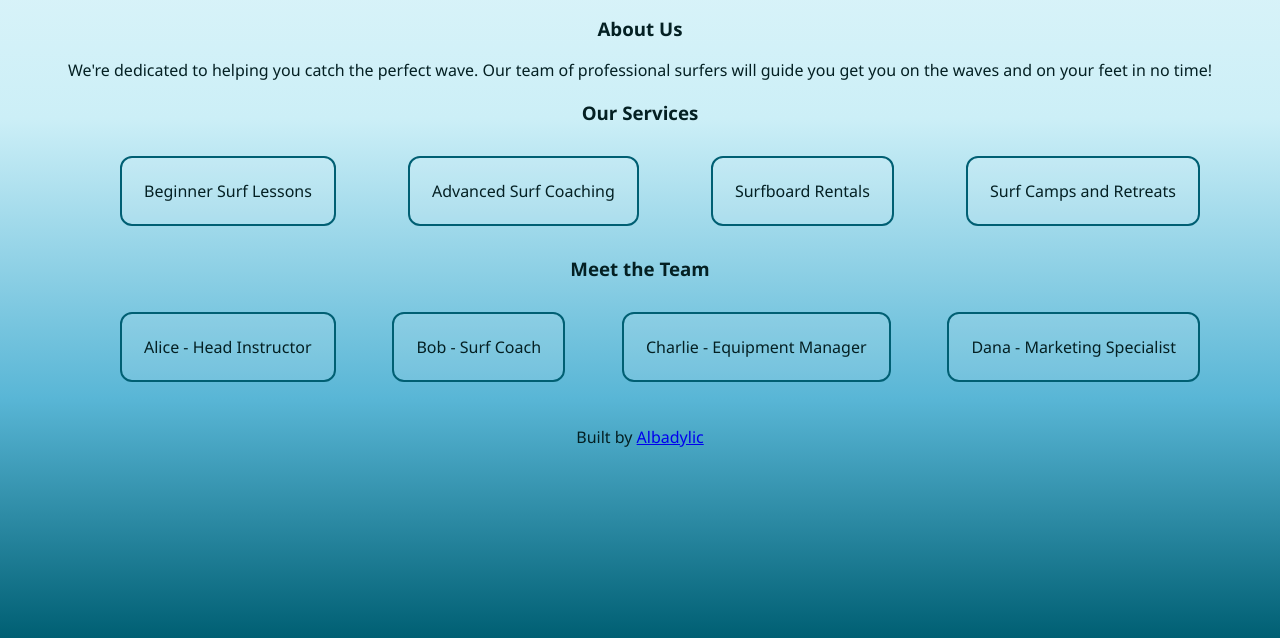
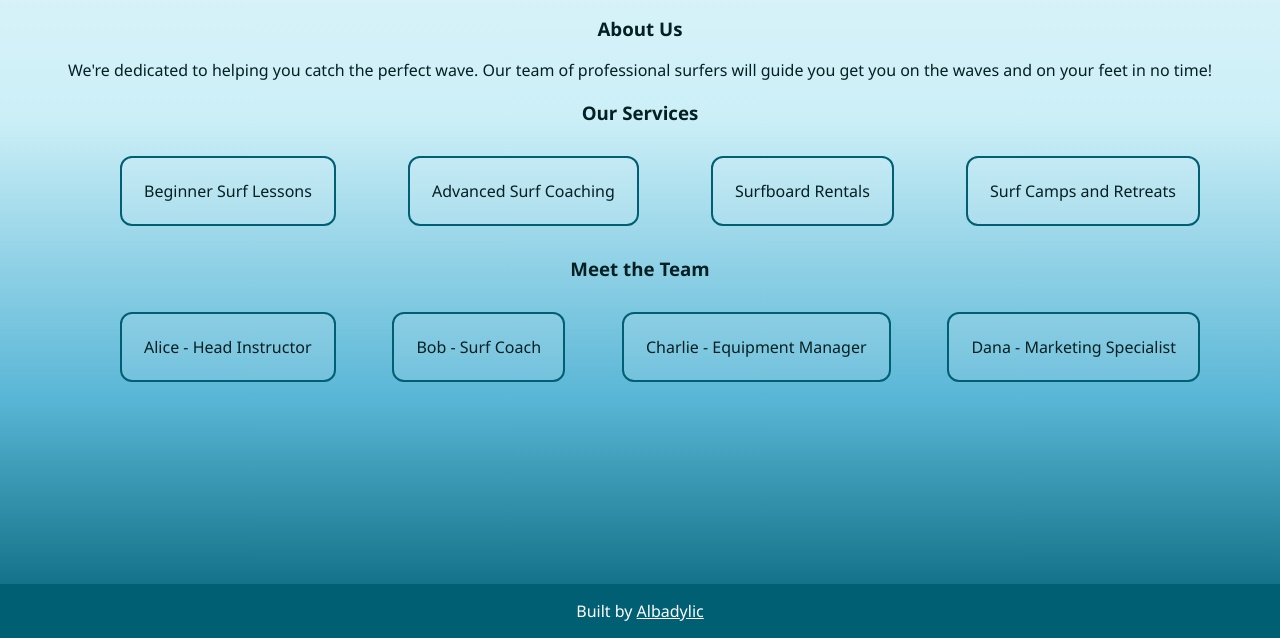
Before and after one commit to Albadylic/swell-time, a plain HTML site: page index.html in a window 1280 px wide. Shown: the part 162-800 px from the top of the page. Drawn offline with Linux system fonts and the light colour scheme.

Commit message:
Styles for footer

```diff
--- a/style.css
+++ b/style.css
@@ -55,3 +55,15 @@
   padding: 22px;
   margin: 12px;
 }
+
+footer {
+  position: absolute;
+  bottom: 0;
+  width: 100%;
+  background-color: var(--deep-sea);
+  color: white;
+}
+
+a {
+  color: inherit;
+}
```
